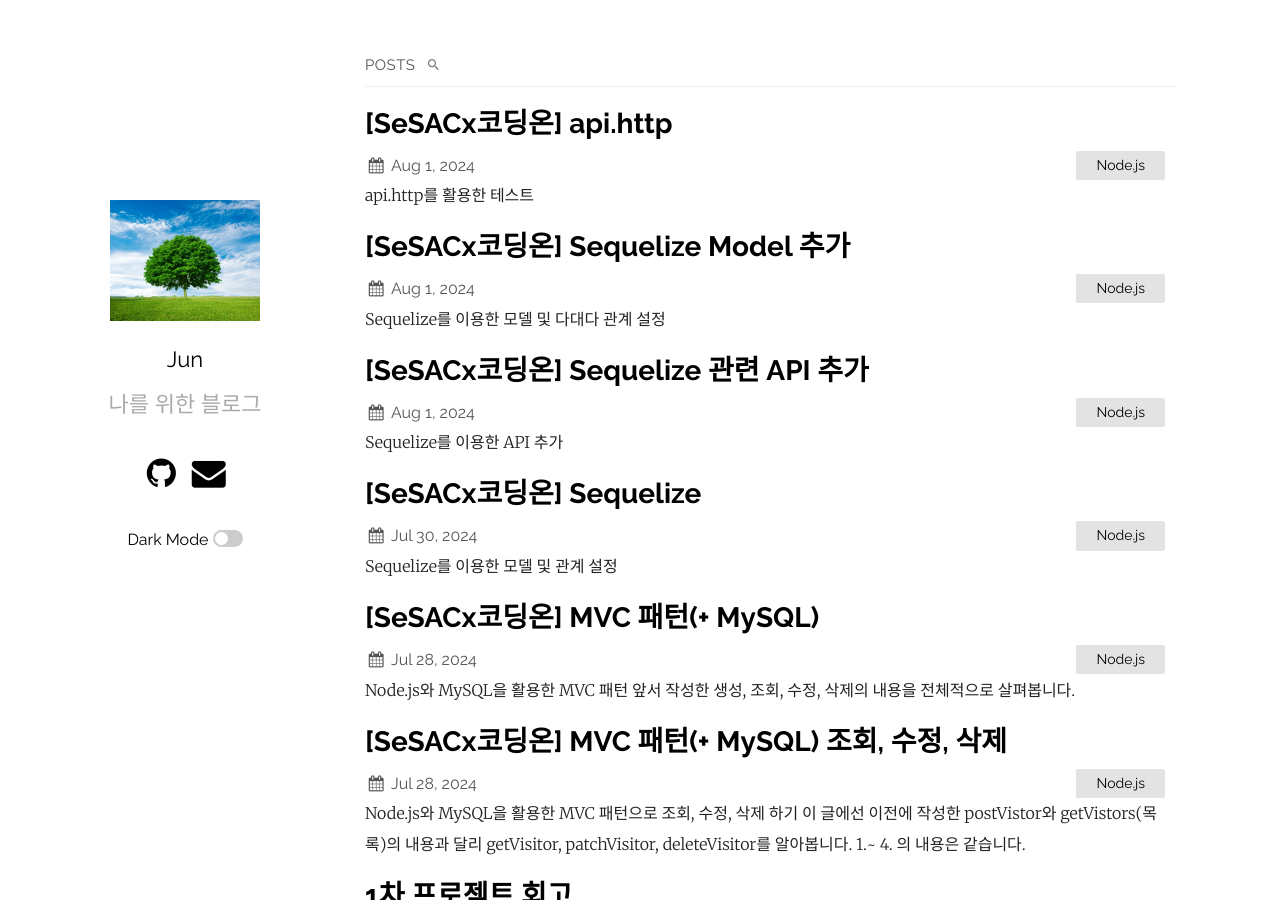
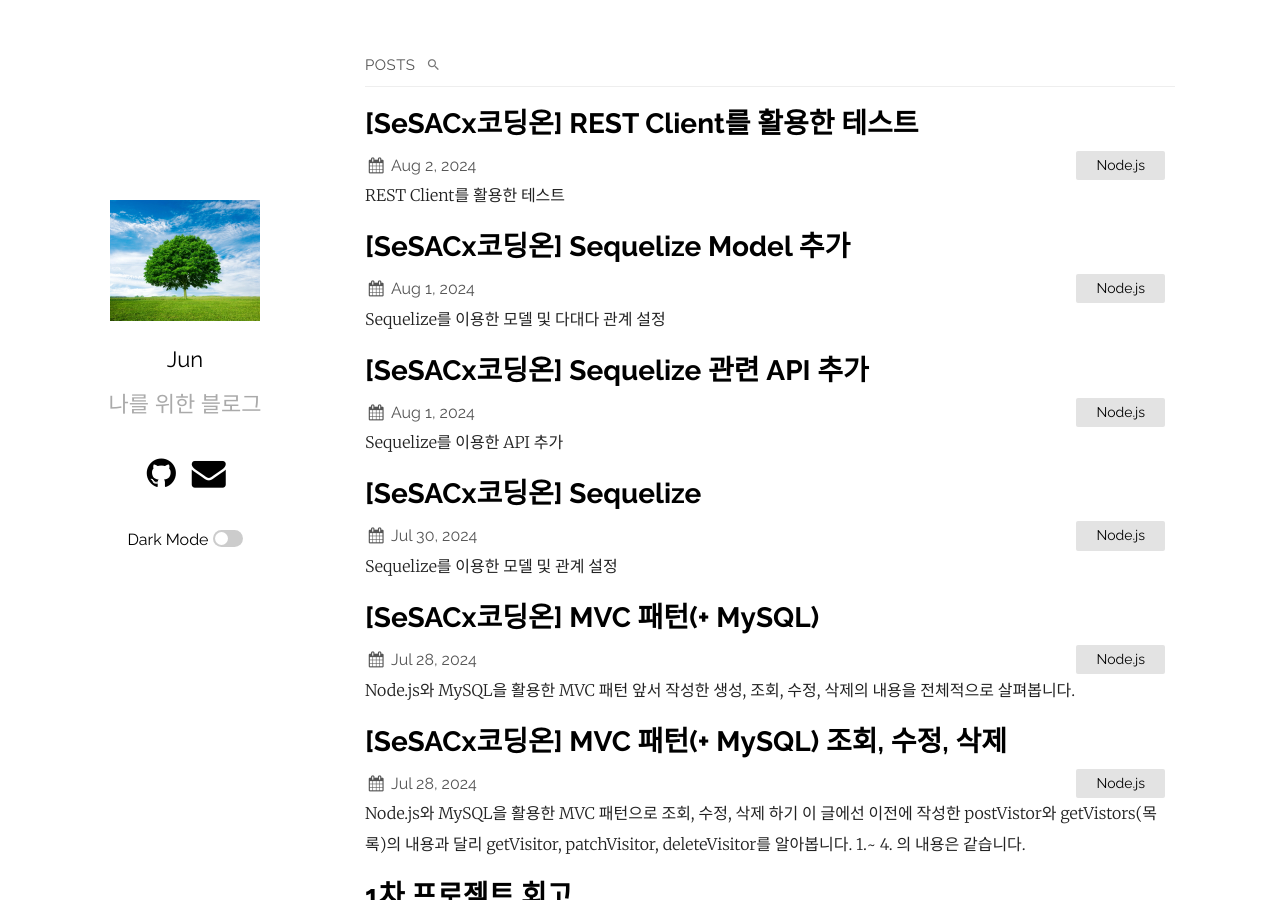
Before and after one commit to ymind14563/ymind14563.github.io, a Jekyll site: the page built from index.markdown, in a window 1280 px wide and 900 px high. Built offline with Jekyll 4.4.1, drawn with Linux system fonts in a browser that asks for light colours.

Commit message:
edit blog

```diff
--- a/_posts/2024-08-02-blog(1).markdown
+++ b/_posts/2024-08-02-blog(1).markdown
@@ -1,11 +1,11 @@
 ---
 layout: post
-title: "[SeSACx코딩온] api.http"
-date: 2024-08-01
+title: "[SeSACx코딩온] REST Client를 활용한 테스트"
+date: 2024-08-02
 categories: Node.js
 ---
 
-# api.http를 활용한 테스트
+# REST Client를 활용한 테스트
 
 <hr>
 <br>
```
Also changed, not shown: other parts of _posts/2024-08-02-blog(1).markdown (+2 -2 lines).
